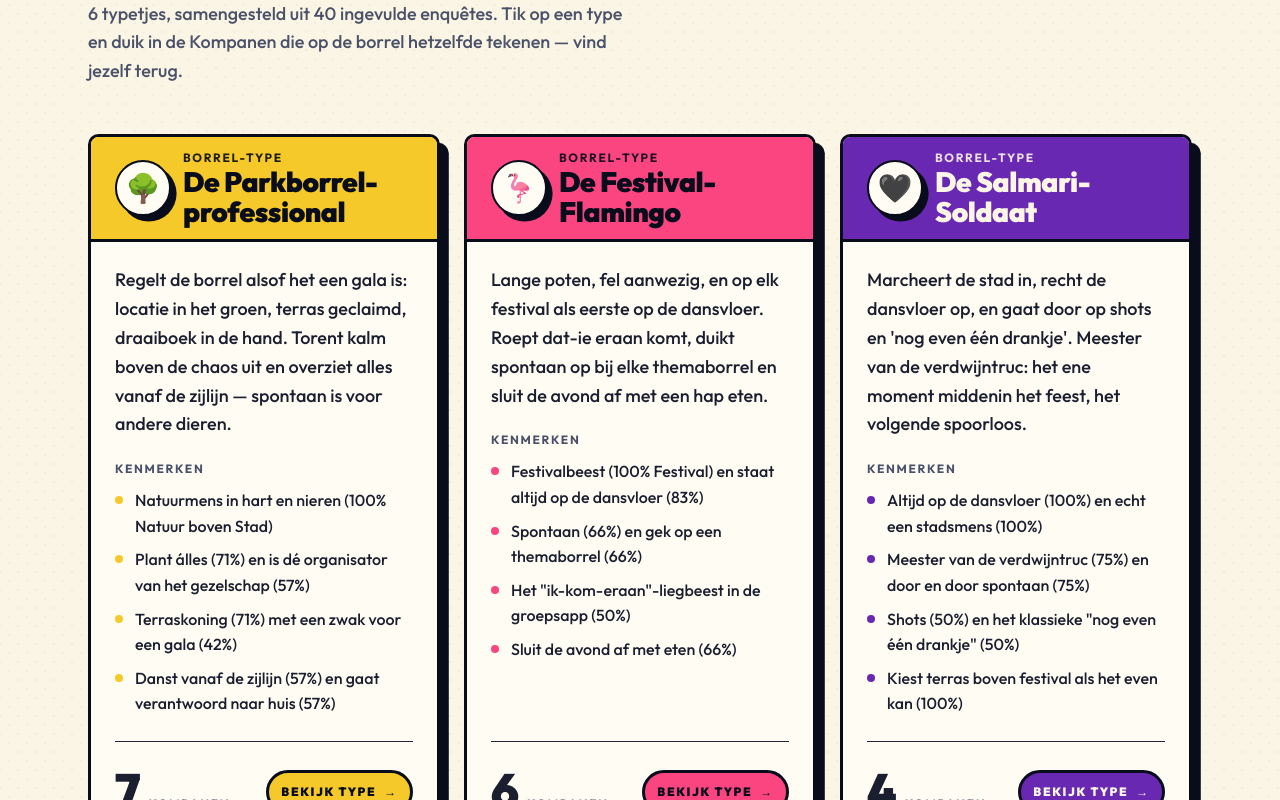
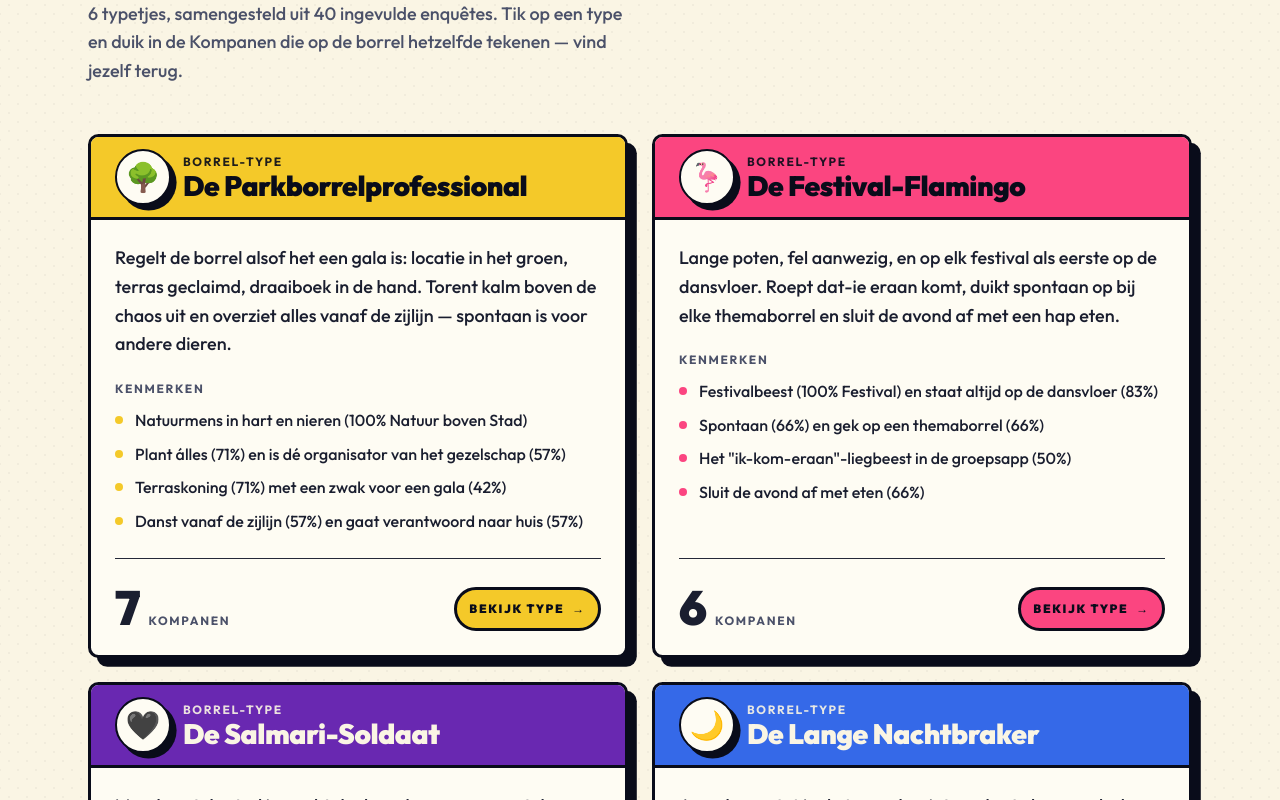
Before and after one commit to dipsaus9/kopstoot-kompanen-borrel-35, a Next.js app: page /typetjes in a window 1280 px wide. Shown: the part 580-1380 px from the top of the page. Built offline with nearby package versions, Linux system fonts and the light colour scheme.

Commit message:
style(typetjes): 2-column gallery grid on desktop

```diff
--- a/components/archetypes/archetype-gallery.tsx
+++ b/components/archetypes/archetype-gallery.tsx
@@ -42,7 +42,7 @@ export function ArchetypeGallery({ entries }: ArchetypeGalleryProps) {
       </header>
 
       <section aria-label="De zes typetjes">
-        <ul className="grid grid-cols-1 gap-stack-md sm:grid-cols-2 xl:grid-cols-3">
+        <ul className="grid grid-cols-1 gap-stack-md sm:grid-cols-2">
           {entries.map((entry) => (
             <li key={entry.archetype.id} className="flex">
               <ArchetypeCard entry={entry} />
```
